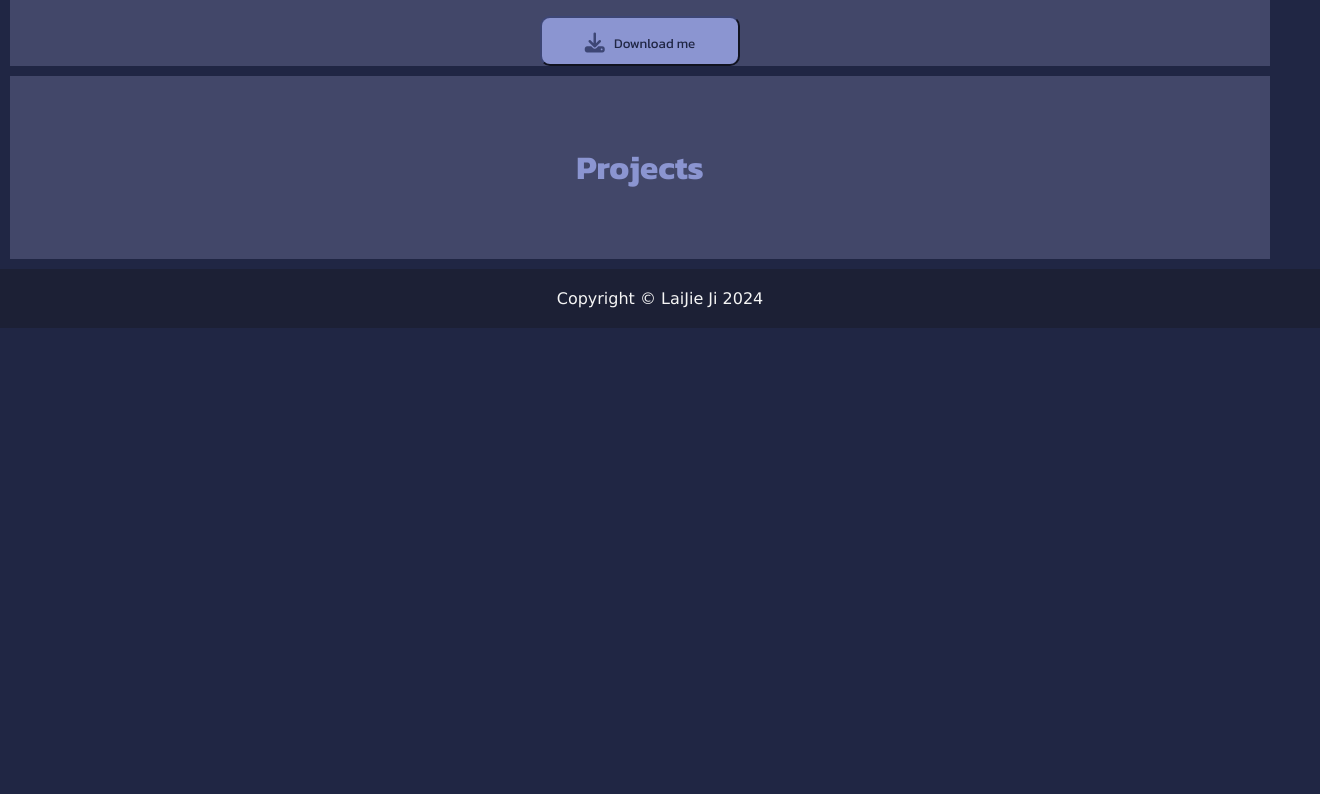
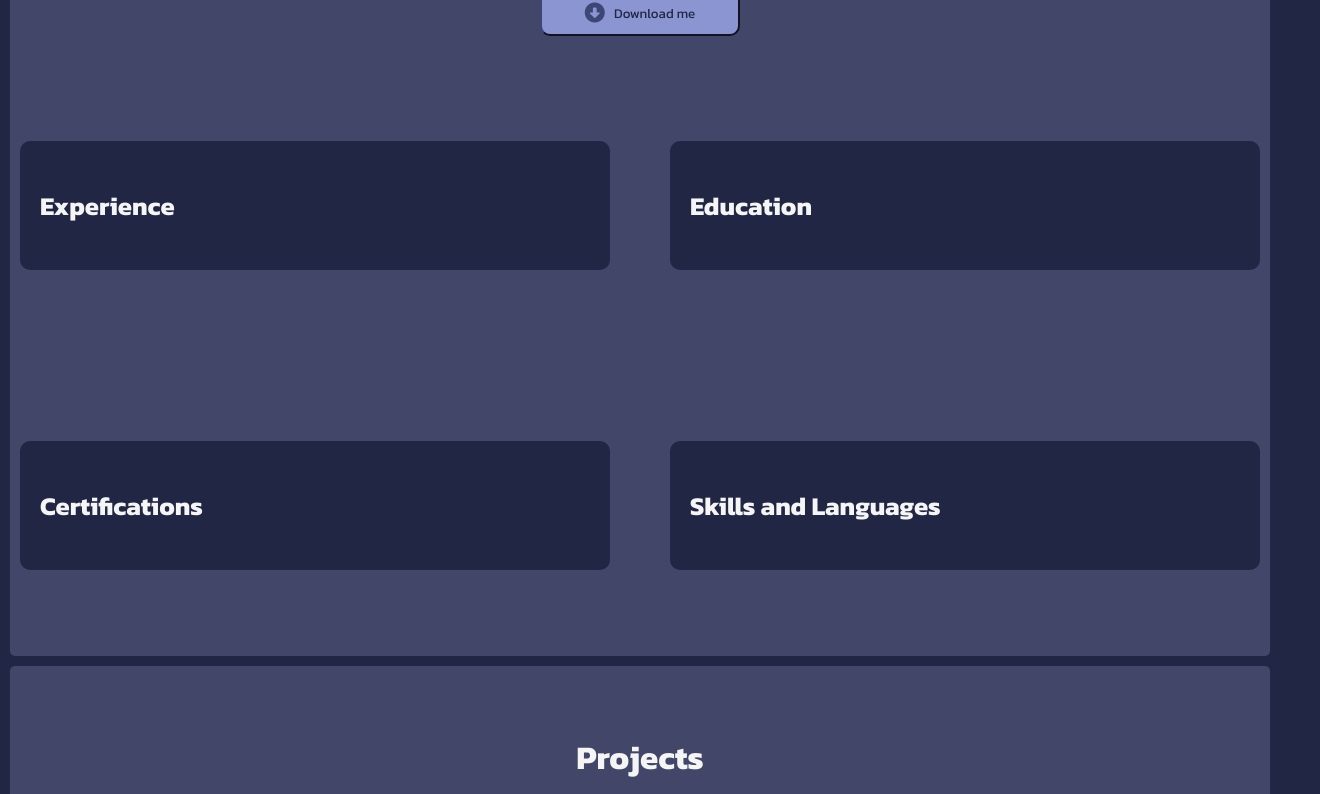
Before and after one commit to LaijieJi/personalPortfolio, a plain HTML site: page index.html in a window 1280 px wide. Shown: the part 759-1553 px from the top of the page, 1320 px wide, since content can reach past the window. Before the commit the page ends 1087 px from the top, so only its background shows below. Drawn offline with Linux system fonts and the light colour scheme.

Commit message:
snapshot: Resume cards added

```diff
--- a/index.html
+++ b/index.html
@@ -25,11 +25,11 @@
         </nav>
         <main>
             <section>
-                <div style="display: flex; justify-content: center; padding: 10px;">
+                <div style="display: flex; justify-content: center;">
                     <div class="subsection" id="about">
-                        <h1 id="Aboutme">
+                        <h2 id="Aboutme">
                             About me
-                        </h1>
+                        </h2>
                         <p>
                             Hi! My name is Laijie, and I am a 2nd year Computer Science student at the UPV.
                             <br>
@@ -46,26 +46,47 @@
             <section class="subsection">
                 <header>
                     <div>
-                        <h1 style="text-align: center" id="Resume">
+                        <h2 style="text-align: center" id="Resume">
                             Resume
-                        </h1>
+                        </h2>
                         <div>
                             <button style="width: 200px; height: 50px; background-color: #8b95d1; border-color: #3d4675; border-radius: 10px;
                             padding: 15px; font-family: 'Kanit', sans-serif; color: #202644">
-                                <i class="fa-solid fa-download fa-xl" style="color: #3d4675; height: 30px;"></i>
+                                <i class="fa-solid fa-circle-down fa-xl" style="color: #3d4675; height: 30px;"></i>
                                 &nbsp Download me
                             </button>
                         </div>
                     </div>
                 </header>
-
+                <div style="display: flex; flex-direction: column; margin-top: 20px; justify-content: space-around; height: 600px;">
+                    <div class="row">
+                        <div class="card">
+                            <h3>
+                                Experience
+                            </h3>
+                        </div>
+                        <div class="card">
+                            <h3>
+                                Education
+                            </h3>
+                        </div>
+                    </div>
+                    <div class="row">
+                        <div class="card">
+                            <h3>Certifications</h3>
+                        </div>
+                        <div class="card">
+                            <h3>Skills and Languages</h3>
+                        </div>
+                    </div>
+                </div>
             </section>
             <section class="subsection">
                 <header>
                     <div class="subsection" style="padding: 30px;">
-                        <h1 style="text-align: center;" id="Projects">
+                        <h2 style="text-align: center;" id="Projects">
                             Projects
-                        </h1>
+                        </h2>
                     </div>
                 </header>
             </section>
--- a/styles.css
+++ b/styles.css
@@ -2,9 +2,9 @@ body {
     margin: 0px;
 }
 
-h1 {
+h2 {
     font-family: 'Kanit', sans-serif;
-    color: #8b95d1;
+    color: whitesmoke
 }
 
 #background {
@@ -34,10 +34,11 @@ h1 {
     justify-content: center;
     align-items: center;
     margin: 10px;
+    margin-bottom: 0;
+    border-radius: 5px;
 }
 
 nav {
-    width: 100%;
     display: flex;
     z-index: 100;
     justify-content: end;
@@ -85,12 +86,24 @@ nav {
     color: #576ff7;
 }
 
+.row {
+    display: flex;
+    flex-direction: row;
+    justify-content: space-around;
+    gap: 60px
+}
+
+.card {
+    border-radius: 10px;
+    padding: 20px;
+    background-color: #202644;
+    width: 550px;
+}
 
 footer {
-    font-family: Verdana, Geneva, Tahoma, sans-serif;
+    font-family: 'Kanit', sans-serif;
     color: whitesmoke;
     padding: 20px;
-    width: 100%;
     text-align: center;
     background-color: #1c2035;
 }
```
